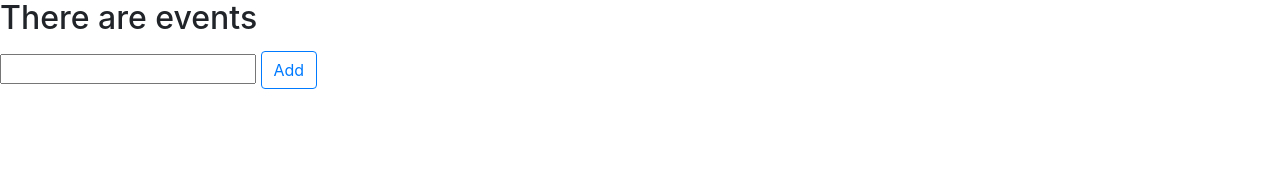
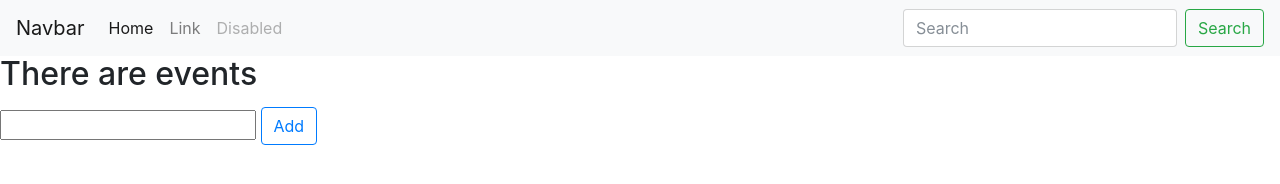
Before and after one commit to JayRage74/SCI-Final-Project, a website: page ngApp/views/index.html in a window 1280 px wide. Drawn offline with nearby package versions, Linux system fonts and the light colour scheme; some packages are replaced by stand-ins of ours; no server answers.

Commit message:
add a nav bar

```diff
--- a/ngApp/views/index.html
+++ b/ngApp/views/index.html
@@ -6,6 +6,31 @@
     <link rel="stylesheet" href="https://maxcdn.bootstrapcdn.com/bootstrap/4.0.0-beta/css/bootstrap.min.css" integrity="sha384-/Y6pD6FV/Vv2HJnA6t+vslU6fwYXjCFtcEpHbNJ0lyAFsXTsjBbfaDjzALeQsN6M" crossorigin="anonymous">
   </head>
   <body>
+    <nav class="navbar navbar-expand-lg navbar-light bg-light">
+    <button class="navbar-toggler" type="button" data-toggle="collapse" data-target="#navbarTogglerDemo03" aria-controls="navbarTogglerDemo03" aria-expanded="false" aria-label="Toggle navigation">
+      <span class="navbar-toggler-icon"></span>
+    </button>
+    <a class="navbar-brand" href="#">Navbar</a>
+
+    <div class="collapse navbar-collapse" id="navbarTogglerDemo03">
+      <ul class="navbar-nav mr-auto mt-2 mt-lg-0">
+        <li class="nav-item active">
+          <a class="nav-link" href="#">Home <span class="sr-only">(current)</span></a>
+        </li>
+        <li class="nav-item">
+          <a class="nav-link" href="#">Link</a>
+        </li>
+        <li class="nav-item">
+          <a class="nav-link disabled" href="#">Disabled</a>
+        </li>
+      </ul>
+      <form class="form-inline my-2 my-lg-0">
+        <input class="form-control mr-sm-2" type="text" placeholder="Search" aria-label="Search">
+        <button class="btn btn-outline-success my-2 my-sm-0" type="submit">Search</button>
+      </form>
+    </div>
+  </nav>
+
     <div ng-controller= "eventsController">
     <h2>There are {{events.length}} events</h2>
     <ul>
```
